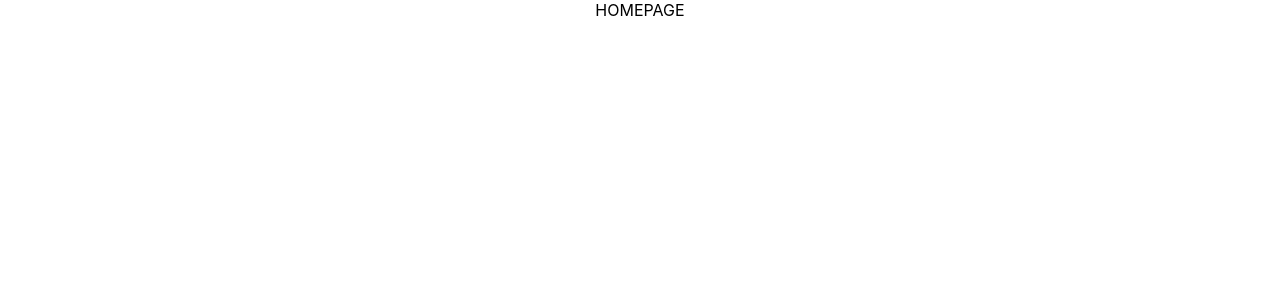
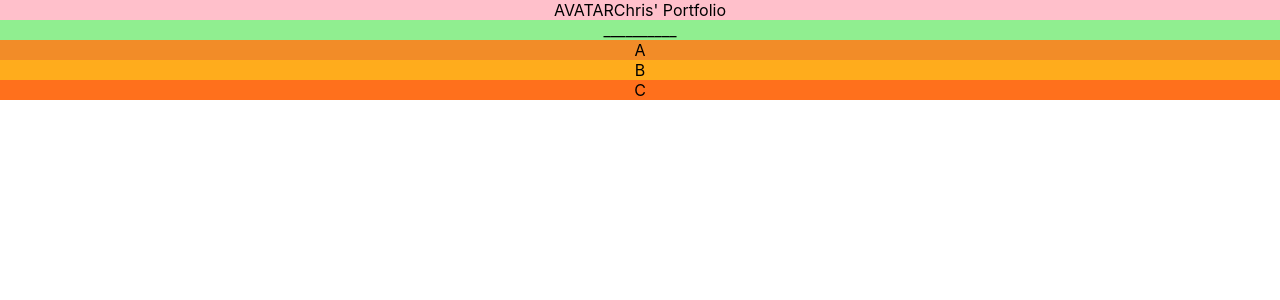
Before and after one commit to cee8/portfolio, a React (Create React App) app: page / in a window 1280 px wide. Shown: the top 300 px of the page. Built offline with nearby package versions, Linux system fonts and the light colour scheme.

Commit message:
Start of editing portfolio

```diff
--- a/src/pages/Homepage.tsx
+++ b/src/pages/Homepage.tsx
@@ -3,8 +3,42 @@ import { makeStyles } from '@material-ui/core/styles'
 
 const useStyles = makeStyles(
   theme => ({
-    button: {
-      backgroundColor: 'green',
+    root: {
+      backgroundColor: 'lightgreen',
+      display: 'flex',
+      justifyContent: 'center',
+      flexDirection: 'column',
+    },
+
+    header: {
+      backgroundColor: 'pink',
+      display: 'flex',
+      justifyContent: 'center',
+      flexDirection: 'row',
+    },
+
+    avatar: {},
+
+    title: {},
+
+    divider: {},
+
+    content: {
+      display: 'flex',
+      flexDirection: 'column',
+      justifyContent: 'center',
+    },
+
+    projectOne: {
+      backgroundColor: 'rgb(242, 140, 40)',
+    },
+
+    projectTwo: {
+      backgroundColor: 'rgb(255, 172, 28)',
+    },
+
+    projectThree: {
+      backgroundColor: 'rgb(255, 112, 28)',
     },
   }),
   { name: 'Homepage' }
@@ -12,5 +46,18 @@ const useStyles = makeStyles(
 
 export const Homepage = () => {
   const classes = useStyles()
-  return <div className="Homepage">HOMEPAGE</div>
+  return (
+    <div className={classes.root}>
+      <div className={classes.header}>
+        <div className={classes.avatar}>AVATAR</div>
+        <div className={classes.title}>Chris' Portfolio</div>
+      </div>
+      <div className={classes.divider}>__________</div>
+      <div className={classes.content}>
+        <div className={classes.projectOne}>A</div>
+        <div className={classes.projectTwo}>B</div>
+        <div className={classes.projectThree}>C</div>
+      </div>
+    </div>
+  )
 }
```
Also changed, not shown: src/App.tsx (+0 -17 lines).
